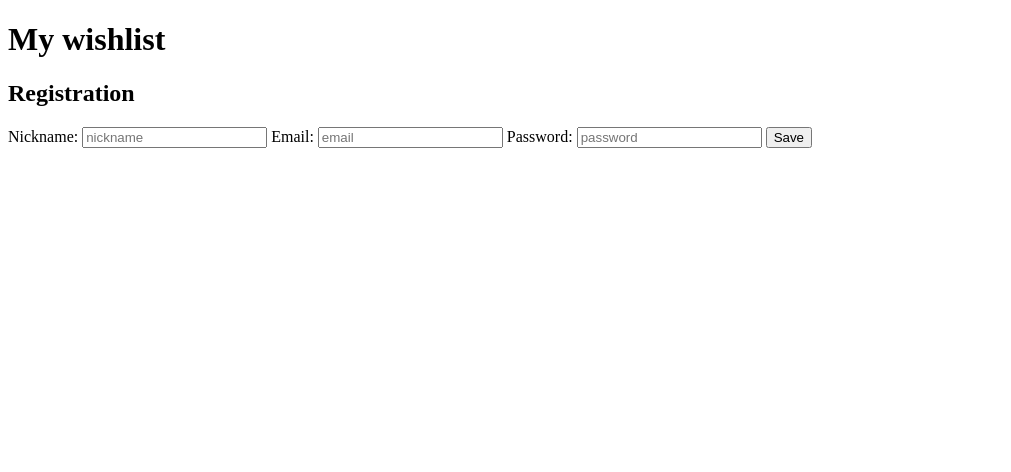
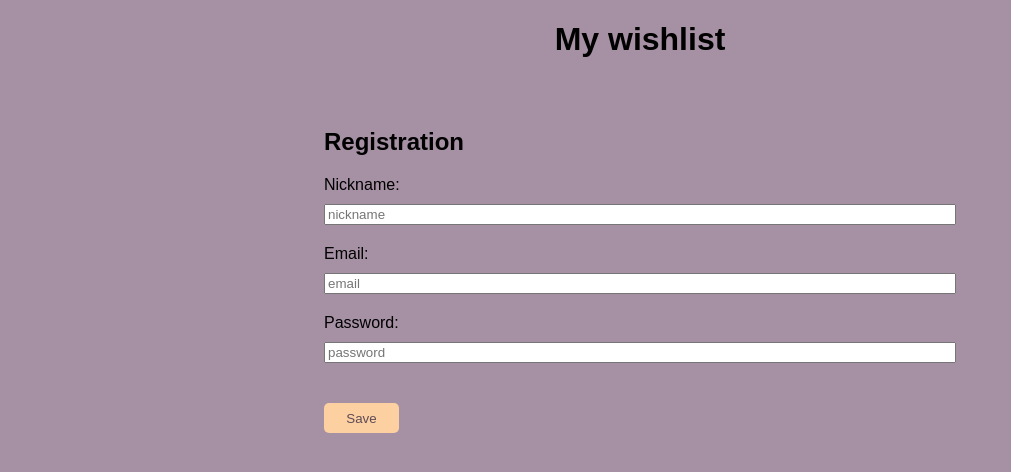
Before and after one commit to Katerigna/Wishlist, a website: page public/index.html in a window 1280 px wide. Shown: the whole page, without its empty margins (0-1011 px from the left). Drawn offline with Linux system fonts and the light colour scheme.

Commit message:
some styling of registration form

```diff
--- /dev/null
+++ b/public/css/styles.css
@@ -0,0 +1,34 @@
+* {
+    box-sizing: border-box;
+}
+
+body {
+    background-color: #a690a4;
+    font-family: sans-serif;
+    font-size: 16px;
+}
+
+button {
+    background-color: #fcd0a1;
+    color: #5e4b56;
+    border: none;
+    border-radius: 5px;
+    margin-top: 20px;
+    width: 75px;
+    height: 30px;
+}
+
+h1 {
+    text-align: center;
+}
+
+form {
+    display: flex;
+    flex-direction: column;
+    width: 50%;
+    margin: 50px 25%;
+}
+
+input {
+    margin: 10px 0 20px;
+}
--- a/public/index.html
+++ b/public/index.html
@@ -1,6 +1,7 @@
 <!DOCTYPE html>
 <html>
     <head>
+        <link rel="stylesheet" href="/css/styles.css" />
         <title>Wishlist</title>
     </head>
     <body>
```
Also changed, not shown: 1 other file.
